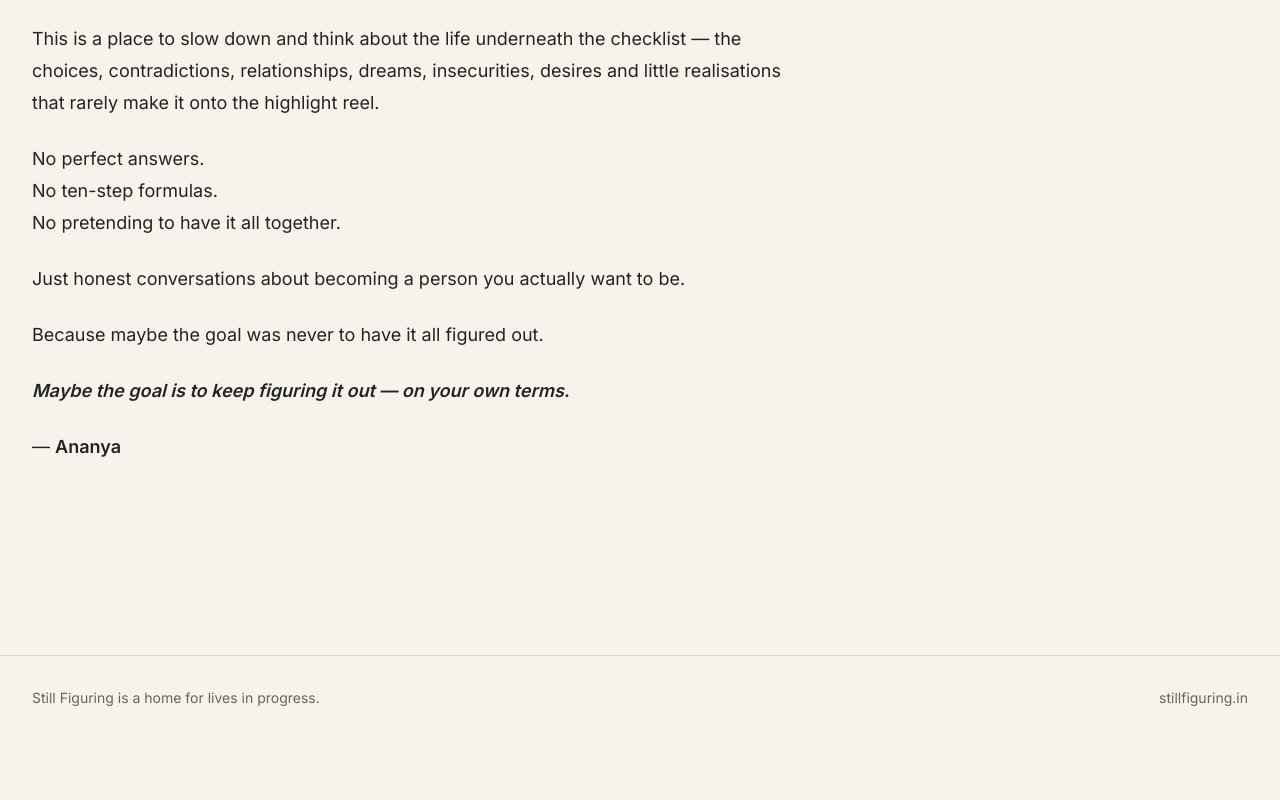
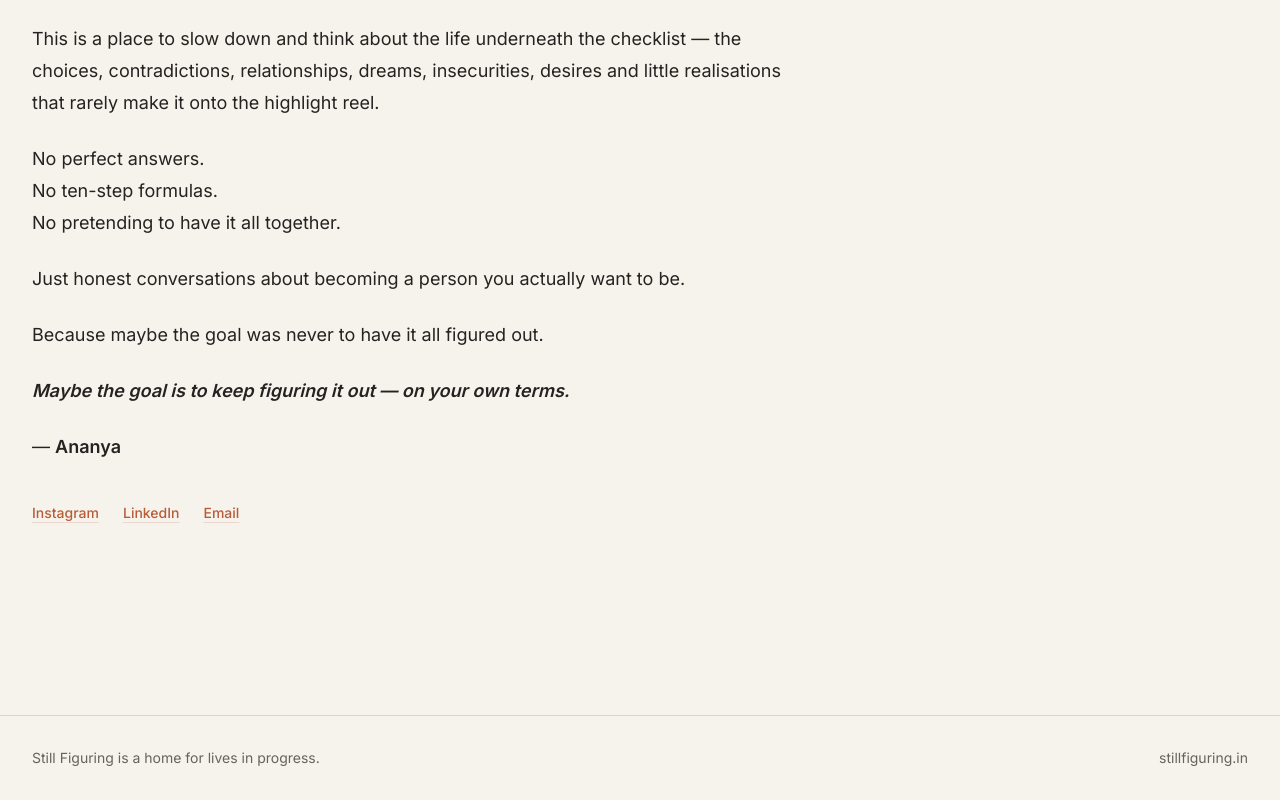
Before and after one commit to mukherjeeananyaa007/stillfiguring.in, a Next.js app: page /about in a window 1280 px wide. Shown: the part 1126-1926 px from the top of the page. Before the commit the page ends 1866 px from the top, so only its background shows below. Built offline with nearby package versions, Linux system fonts and the light colour scheme.

Commit message:
Add About page contact links

```diff
--- a/app/about/page.tsx
+++ b/app/about/page.tsx
@@ -21,6 +21,11 @@ export default function AboutPage() {
           <p>Because maybe the goal was never to have it all figured out.</p>
           <p><strong><em>Maybe the goal is to keep figuring it out &mdash; on your own terms.</em></strong></p>
           <p>&mdash; <strong>Ananya</strong></p>
+          <div className="mt-10 flex flex-wrap gap-x-6 gap-y-2 text-sm">
+            <a href="https://www.instagram.com/miss.mukherjeee/" target="_blank" rel="noreferrer" className="text-accent underline decoration-accent-soft underline-offset-4 hover:decoration-accent">Instagram</a>
+            <a href="https://www.linkedin.com/in/ananya-mukherjee-9066251a9/" target="_blank" rel="noreferrer" className="text-accent underline decoration-accent-soft underline-offset-4 hover:decoration-accent">LinkedIn</a>
+            <a href="mailto:mukherjee.ananyaa@gmail.com" className="text-accent underline decoration-accent-soft underline-offset-4 hover:decoration-accent">Email</a>
+          </div>
         </div>
       </div>
     </main>
```
